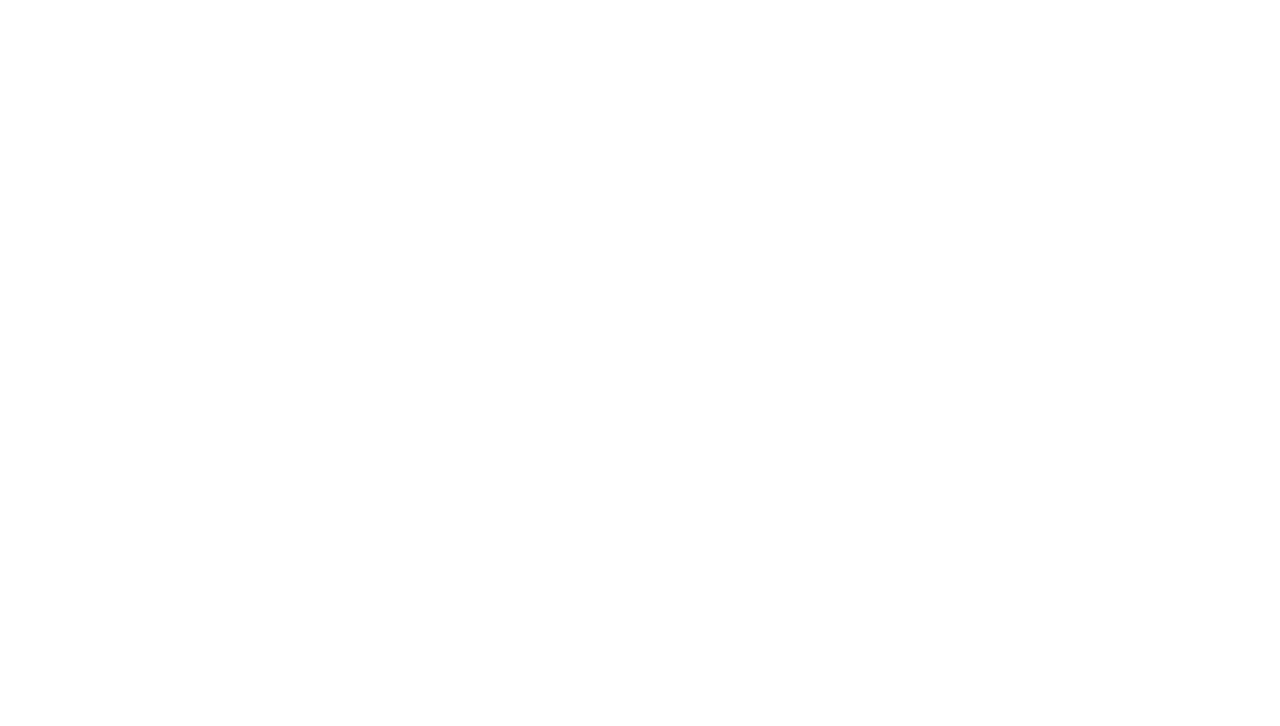
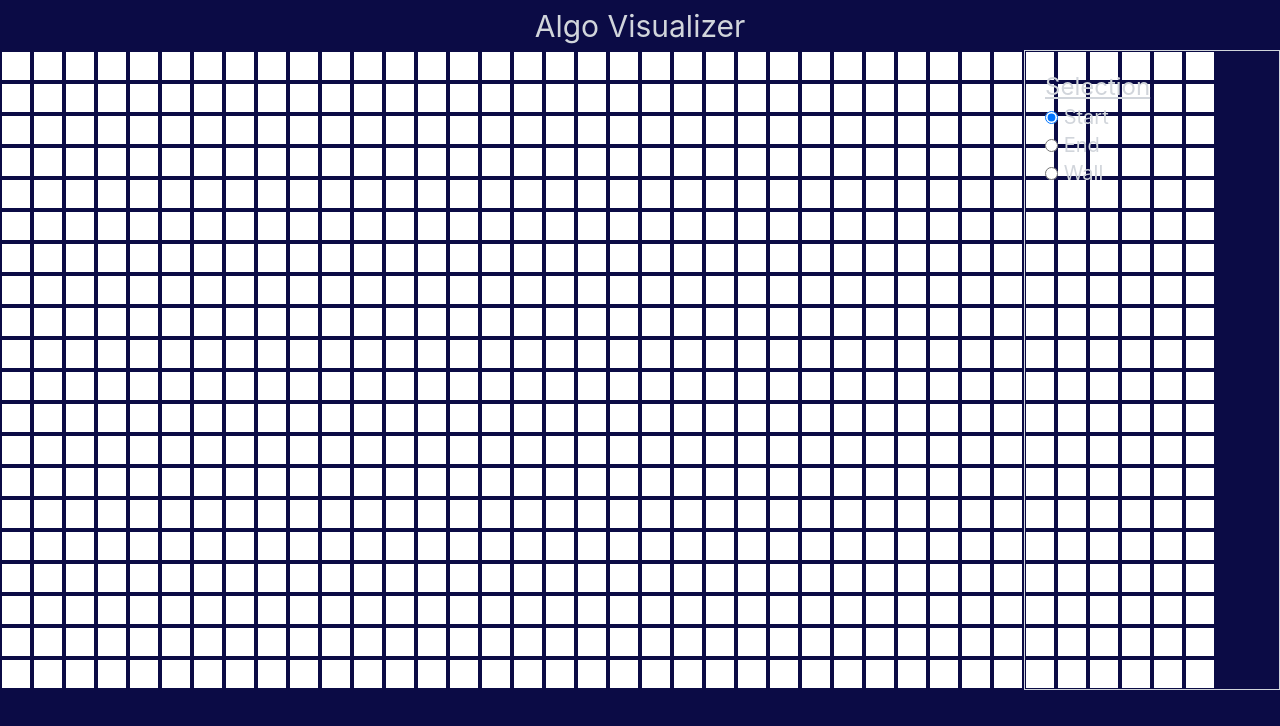
Before and after one commit to CiaranCarroll1/react-algo-visualizer, a React (Create React App) app: page / in a window 1280 px wide. Shown: the top 726 px of the page. Built offline with nearby package versions, Linux system fonts and the light colour scheme.

Commit message:
Get start end & wall node selections working

```diff
--- a/package.json
+++ b/package.json
@@ -12,6 +12,7 @@
     "@types/react-dom": "^18.0.11",
     "react": "^18.2.0",
     "react-dom": "^18.2.0",
+    "react-icons": "^4.8.0",
     "react-scripts": "5.0.1",
     "typescript": "^4.9.5",
     "web-vitals": "^2.1.4"
@@ -39,5 +40,8 @@
       "last 1 firefox version",
       "last 1 safari version"
     ]
+  },
+  "devDependencies": {
+    "tailwindcss": "^3.2.7"
   }
 }
--- a/src/App.tsx
+++ b/src/App.tsx
@@ -1,10 +1,84 @@
-import React from 'react';
+import React, { useState, useEffect } from 'react';
 import './App.css';
+import Board from './components/Board';
+import OptionsPanel from './components/OptionsPanel';
+
+import { NodeT, Coords } from './model';
 
 function App() {
+  const [startCoords, setStartCoords] = useState<Coords>({ x: -1, y: -1 });
+  const [endCoords, setEndCoords] = useState<Coords>({ x: -1, y: -1 });
+  const [nodeSelectType, setNodeSelectNodeType] = useState<string>('start');
+  const [nodes, setNodes] = useState<NodeT[][]>([]);
+
+  const rows = 20;
+  const cols = 38;
+
+  const resetStartCoords = (): void => {
+    setStartCoords({ x: -1, y: -1 });
+  };
+
+  const resetEndCoords = (): void => {
+    setEndCoords({ x: -1, y: -1 });
+  };
+
+  const resetBoard = (): void => {
+    const newBoard: NodeT[][] = [];
+
+    for (let y = 0; y < rows; y++) {
+      newBoard.push([]);
+      for (let x = 0; x < cols; x++) {
+        const node: NodeT = {
+          type: 'default',
+          x: x,
+          y: y,
+          visited: false,
+        };
+
+        newBoard[y].push(node);
+      }
+    }
+
+    setNodes(newBoard);
+  };
+
+  const resetAll = (): void => {
+    resetStartCoords();
+    resetEndCoords();
+    resetBoard();
+  };
+
+  useEffect(() => {
+    resetBoard();
+  }, []);
+
   return (
-    <div className="App">
-      <header className="App-header"></header>
+    <div className="w-full h-screen flex flex-col bg-[#0B0B45]">
+      {/* Navbar */}
+      <div className="w-full h-[50px] px-4 flex justify-center text-gray-300">
+        <h1 className="p-2 select-none text-3xl bold">Algo Visualizer</h1>
+      </div>
+
+      {/* Main Panel */}
+      <div className="grid grid-cols-5">
+        {/* Board */}
+
+        <Board
+          nodeSelectType={nodeSelectType}
+          nodes={nodes}
+          setNodes={setNodes}
+          startCoords={startCoords}
+          setStartCoords={setStartCoords}
+          endCoords={endCoords}
+          setEndCoords={setEndCoords}
+        />
+
+        {/* Options Panel */}
+        <OptionsPanel
+          nodeSelectType={nodeSelectType}
+          setNodeSelectType={setNodeSelectNodeType}
+        />
+      </div>
     </div>
   );
 }
--- /dev/null
+++ b/src/components/Board.tsx
@@ -0,0 +1,55 @@
+import React, { useState } from 'react';
+import Node from './Node';
+import { NodeT, Coords } from './../model';
+
+type Props = {
+  nodeSelectType: string;
+  nodes: NodeT[][];
+  setNodes: React.Dispatch<React.SetStateAction<NodeT[][]>>;
+  startCoords: Coords;
+  setStartCoords: React.Dispatch<React.SetStateAction<Coords>>;
+  endCoords: Coords;
+  setEndCoords: React.Dispatch<React.SetStateAction<Coords>>;
+};
+
+const Board: React.FC<Props> = ({
+  nodeSelectType,
+  nodes,
+  setNodes,
+  startCoords,
+  setStartCoords,
+  endCoords,
+  setEndCoords,
+}) => {
+  const [holding, setHolding] = useState<Boolean>(false);
+
+  return (
+    <div className="bg-[#0B0B45] col-span-4 flex flex-col">
+      {nodes.map((row, y) => {
+        return (
+          <div key={y} className="flex">
+            {row.map((node, x) => {
+              return (
+                <Node
+                  key={x + y}
+                  nodeSelectType={nodeSelectType}
+                  node={node}
+                  nodes={nodes}
+                  setNodes={setNodes}
+                  startCoords={startCoords}
+                  setStartCoords={setStartCoords}
+                  endCoords={endCoords}
+                  setEndCoords={setEndCoords}
+                  holding={holding}
+                  setHolding={setHolding}
+                />
+              );
+            })}
+          </div>
+        );
+      })}
+    </div>
+  );
+};
+
+export default Board;
--- /dev/null
+++ b/src/components/Navbar.tsx
@@ -0,0 +1,11 @@
+import React from 'react';
+
+const Navbar: React.FC = () => {
+  return (
+    <div className="fixed w-full h-[80px] px-4 flex justify-between items-center text-blue-900 bg-gray-300">
+      <h1 className="select-none text-3xl bold">Algo Visualizer</h1>
+    </div>
+  );
+};
+
+export default Navbar;
--- /dev/null
+++ b/src/components/Node.tsx
@@ -0,0 +1,96 @@
+import React from 'react';
+import { NodeT, Coords } from './../model';
+
+type Props = {
+  nodeSelectType: string;
+  node: NodeT;
+  nodes: NodeT[][];
+  setNodes: React.Dispatch<React.SetStateAction<NodeT[][]>>;
+  startCoords: Coords;
+  setStartCoords: React.Dispatch<React.SetStateAction<Coords>>;
+  endCoords: Coords;
+  setEndCoords: React.Dispatch<React.SetStateAction<Coords>>;
+  holding: Boolean;
+  setHolding: React.Dispatch<React.SetStateAction<Boolean>>;
+};
+
+const Node: React.FC<Props> = ({
+  nodeSelectType,
+  node,
+  nodes,
+  setNodes,
+  startCoords,
+  setStartCoords,
+  endCoords,
+  setEndCoords,
+  holding,
+  setHolding,
+}: Props) => {
+  const updateType = (): void => {
+    const newNodes = [...nodes];
+
+    if (nodeSelectType === 'start') {
+      if (startCoords.x !== -1) {
+        newNodes[startCoords.y][startCoords.x].type = 'default';
+      }
+      setStartCoords({ x: node.x, y: node.y });
+    }
+    if (nodeSelectType === 'end') {
+      if (endCoords.x !== -1) {
+        newNodes[endCoords.y][endCoords.x].type = 'default';
+      }
+      setEndCoords({ x: node.x, y: node.y });
+    }
+
+    newNodes[node.y][node.x].type = nodeSelectType;
+    setNodes(newNodes);
+  };
+
+  const handleMouseDown = (e: React.MouseEvent): void => {
+    e.preventDefault();
+
+    updateType();
+
+    if (nodeSelectType === 'wall') {
+      setHolding(true);
+    }
+  };
+
+  const handleMouseOver = (e: React.MouseEvent): void => {
+    e.preventDefault();
+
+    if (nodeSelectType === 'wall' && holding) {
+      updateType();
+    }
+  };
+
+  const handleMouseUp = (e: React.MouseEvent): void => {
+    if (nodeSelectType === 'wall' && holding) {
+      setHolding(false);
+    }
+  };
+
+  let bgColor = 'bg-white';
+  if (node.type === 'start') {
+    bgColor = 'bg-green-500';
+  } else if (node.type === 'end') {
+    bgColor = 'bg-red-500';
+  } else if (node.type === 'wall') {
+    bgColor = 'bg-gray-500';
+  } else if (node.visited) {
+    bgColor = 'bg-blue-500';
+  }
+
+  return (
+    <div className="p-[2px]">
+      <div
+        onMouseDown={handleMouseDown}
+        onMouseOver={handleMouseOver}
+        onMouseUp={handleMouseUp}
+        className={`w-7 h-7 ${bgColor} cursor-pointer`}
+      ></div>
+    </div>
+  );
+};
+
+export default Node;
--- /dev/null
+++ b/src/components/OptionsPanel.tsx
@@ -0,0 +1,56 @@
+import React from 'react';
+
+type Props = {
+  nodeSelectType: string;
+  setNodeSelectType: React.Dispatch<React.SetStateAction<string>>;
+};
+
+const OptionsPanel: React.FC<Props> = ({
+  nodeSelectType,
+  setNodeSelectType,
+}: Props) => {
+  const handleSelectionChanged = (
+    event: React.ChangeEvent<HTMLInputElement>
+  ) => {
+    console.log(event.target.value);
+    setNodeSelectType(event.currentTarget.value);
+  };
+
+  return (
+    <div className="col-span-1 flex flex-col text-gray-300 text-xl p-5 border border-gray-300">
+      <h2 className="text-2xl underline">Selection</h2>
+      <label>
+        <input
+          type="radio"
+          value="start"
+          name="selection"
+          checked={nodeSelectType === 'start'}
+          onChange={handleSelectionChanged}
+        />{' '}
+        Start
+      </label>
+      <label>
+        <input
+          type="radio"
+          value="end"
+          name="selection"
+          checked={nodeSelectType === 'end'}
+          onChange={handleSelectionChanged}
+        />{' '}
+        End
+      </label>
+      <label>
+        <input
+          type="radio"
+          value="wall"
+          name="selection"
+          checked={nodeSelectType === 'wall'}
+          onChange={handleSelectionChanged}
+        />{' '}
+        Wall
+      </label>
+    </div>
+  );
+};
+
+export default OptionsPanel;
--- a/src/index.css
+++ b/src/index.css
@@ -1,3 +1,7 @@
+@tailwind base;
+@tailwind components;
+@tailwind utilities;
+
 body {
   margin: 0;
   font-family: -apple-system, BlinkMacSystemFont, 'Segoe UI', 'Roboto', 'Oxygen',
--- /dev/null
+++ b/src/model.ts
@@ -0,0 +1,11 @@
+export type NodeT = {
+  type: string;
+  x: number;
+  y: number;
+  visited: boolean;
+};
+
+export type Coords = {
+  x: number;
+  y: number;
+};
--- /dev/null
+++ b/tailwind.config.js
@@ -0,0 +1,8 @@
+/** @type {import('tailwindcss').Config} */
+module.exports = {
+  content: ['./src/**/*.{js,jsx,ts,tsx}'],
+  theme: {
+    extend: {},
+  },
+  plugins: [],
+};
```
Also changed, not shown: 1 other file (tests, documents, lock files or other folders).
